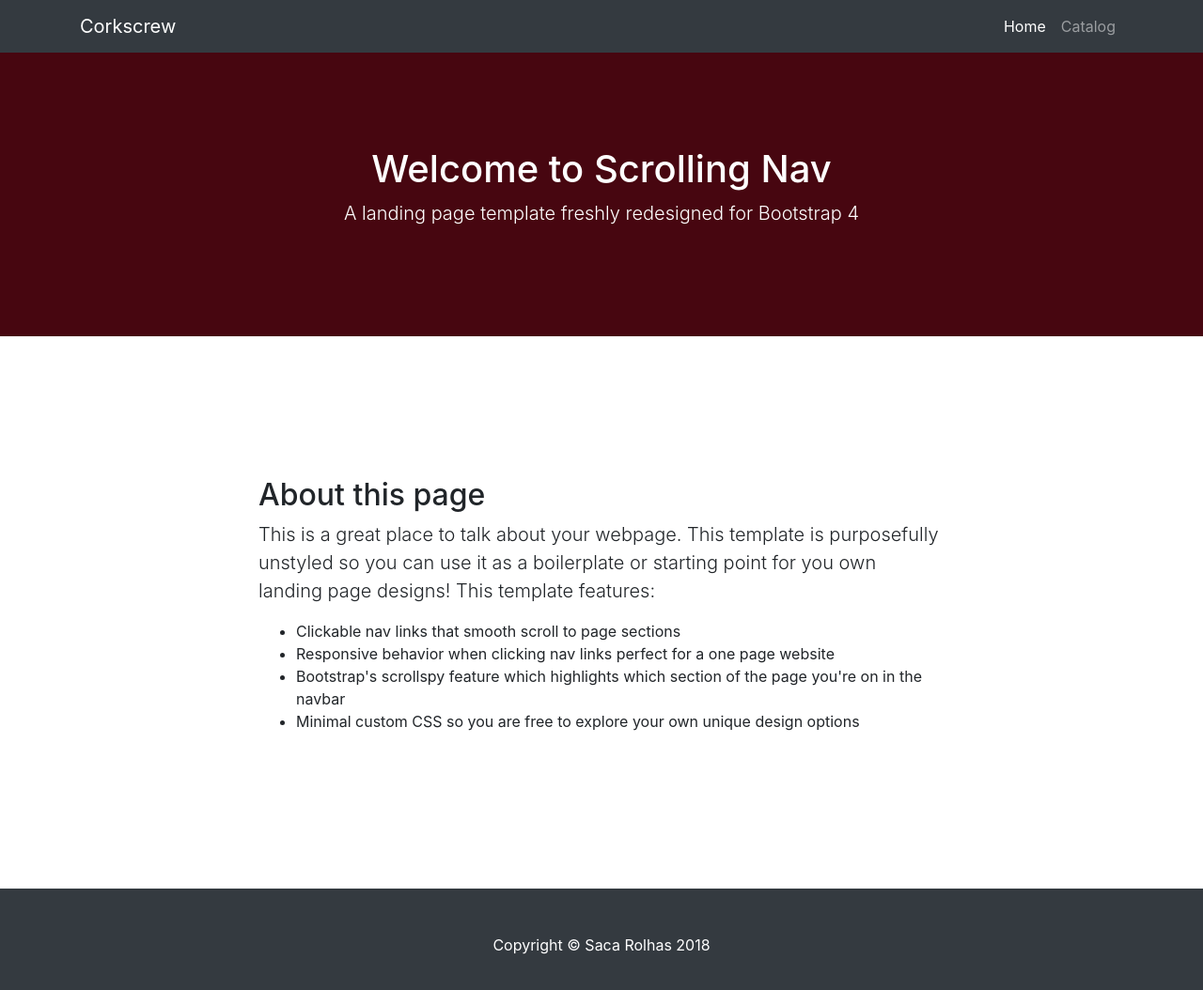
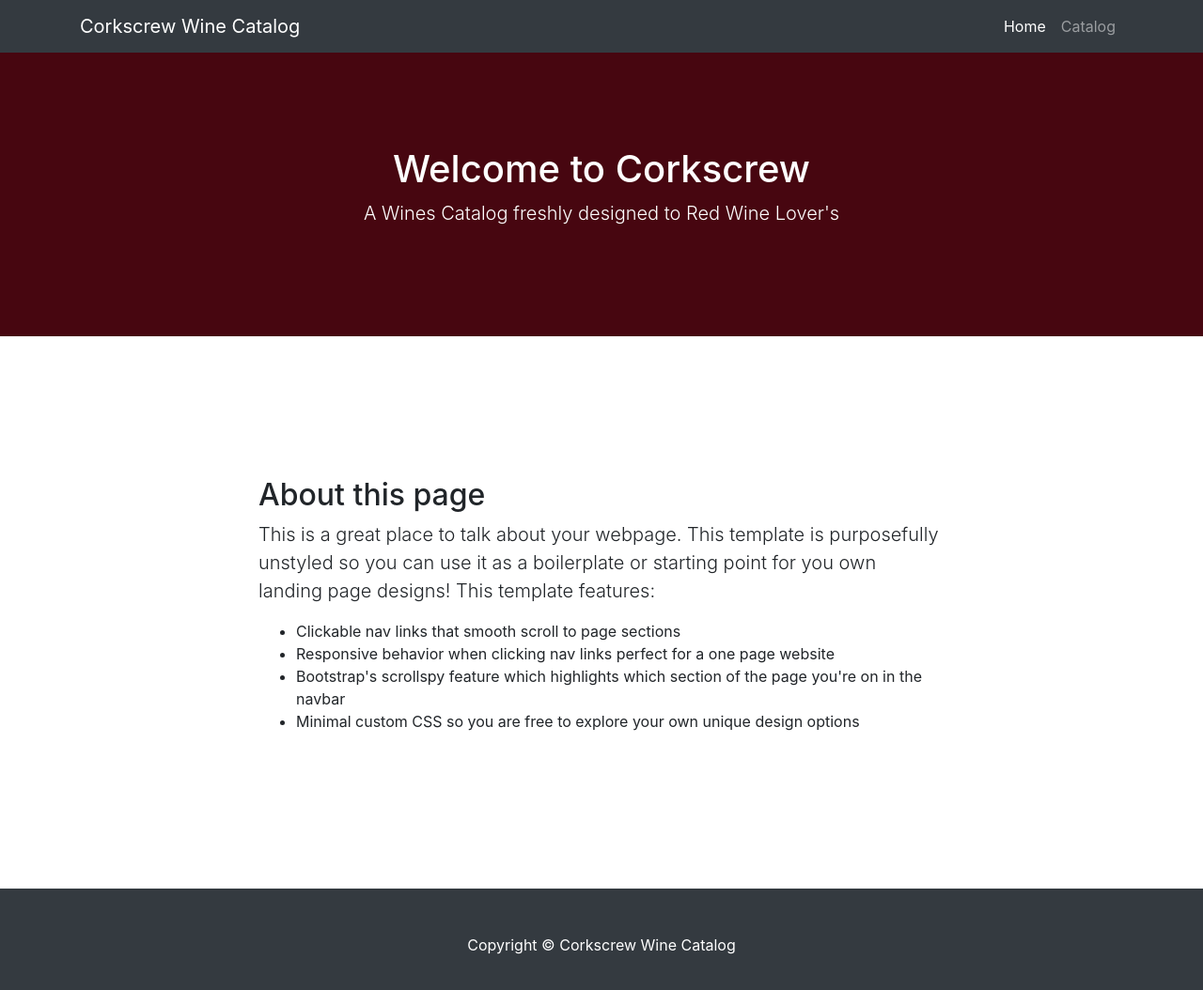
Before and after one commit to mingos94/Vinho, a website: page webSite/About/about.html in a window 1280 px wide. Shown: the whole page at 94% size. Drawn offline with Linux system fonts and the light colour scheme.

Commit message:
Imagens SlideShow, About, Catalog

```diff
--- a/webSite/About/about.html
+++ b/webSite/About/about.html
@@ -8,7 +8,7 @@
     <meta name="description" content="">
     <meta name="author" content="">
 
-    <title>Scrolling Nav - Start Bootstrap Template</title>
+    <title>Corkscrew - Wines Catalog</title>
 
     <!-- Bootstrap core CSS -->
     <link href="../vendor/bootstrap/css/bootstrap.min.css" rel="stylesheet">
@@ -27,7 +27,7 @@
     <!-- Navigation -->
     <nav class="navbar navbar-expand-lg navbar-dark bg-dark fixed-top" id="mainNav">
       <div class="container">
-        <a class="navbar-brand js-scroll-trigger" href="#page-top">Corkscrew</a>
+        <a class="navbar-brand js-scroll-trigger" href="#page-top">Corkscrew Wine Catalog</a>
         <button class="navbar-toggler" type="button" data-toggle="collapse" data-target="#navbarResponsive" aria-controls="navbarResponsive" aria-expanded="false" aria-label="Toggle navigation">
           <span class="navbar-toggler-icon"></span>
         </button>
@@ -48,8 +48,8 @@
 
     <header class="bg-primary text-white" style="background-color: #470610;">
       <div class="container text-center" id="ScrollingNav">
-        <h1>Welcome to Scrolling Nav</h1>
-        <p class="lead">A landing page template freshly redesigned for Bootstrap 4</p>
+        <h1>Welcome to Corkscrew</h1>
+        <p class="lead">A Wines Catalog freshly designed to Red Wine Lover's</p>
       </div>
     </header>
 
@@ -73,7 +73,7 @@
     <!-- Footer -->
     <footer class="py-5 bg-dark">
       <div class="container">
-        <p class="m-0 text-center text-white">Copyright &copy; Saca Rolhas 2018</p>
+        <p class="m-0 text-center text-white">Copyright &copy; Corkscrew Wine Catalog</p>
       </div>
       <!-- /.container -->
     </footer>
```
Also changed, not shown: webSite/Catalog/catalog.html (+2 -2 lines), webSite/img/garrafeira.jpg, webSite/img/garrafeira2.jpg, webSite/img/garrafeira3.jpg.
